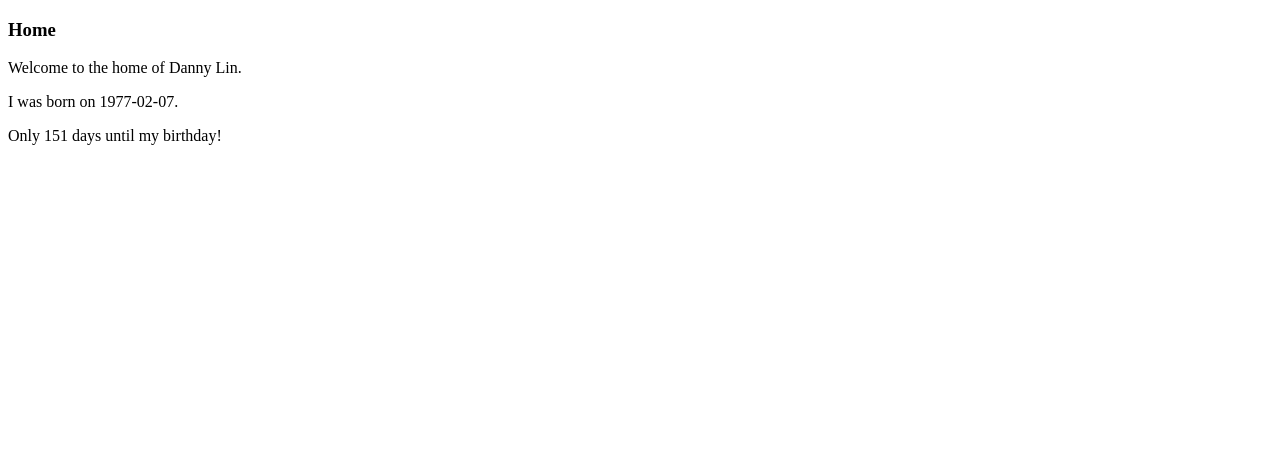
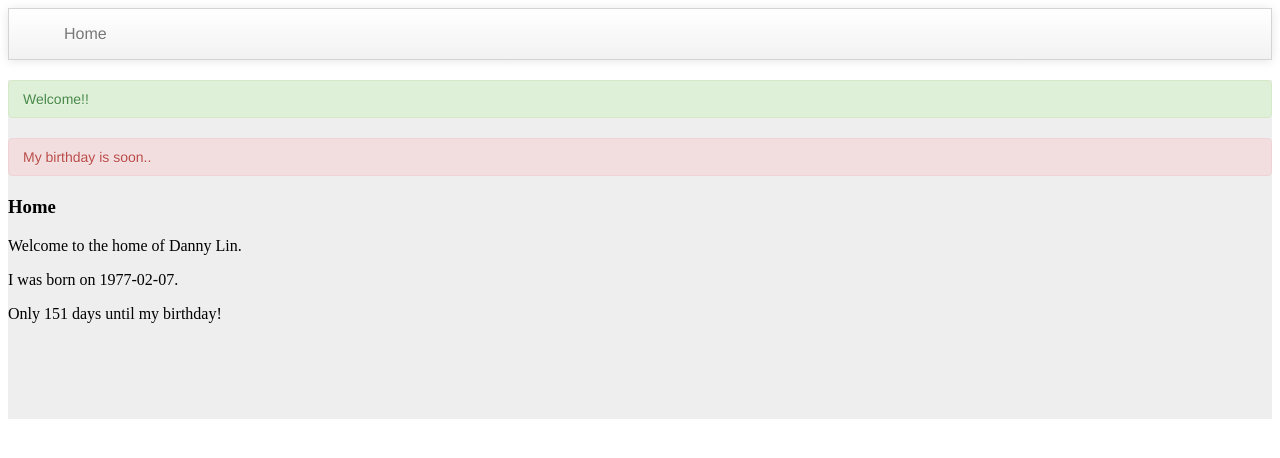
Before and after one commit to babypac/learn-rails, a Rails app: page / in a window 1280 px wide. Shown: the top 458 px of the page. Run offline with Rails 7, Linux system fonts and the light colour scheme; style sheets or scripts are compiled from the project's sources; some libraries are stand-ins or nearby versions.

Commit message:
what the

```diff
--- a/app/assets/javascripts/application.js
+++ b/app/assets/javascripts/application.js
@@ -2,12 +2,12 @@
 // listed below.
 //
 // Any JavaScript/Coffee file within this directory, lib/assets/javascripts, vendor/assets/javascripts,
-// or any plugin's vendor/assets/javascripts directory can be referenced here using a relative path.
+// or vendor/assets/javascripts of plugins, if any, can be referenced here using a relative path.
 //
 // It's not advisable to add code directly here, but if you do, it'll appear at the bottom of the
 // compiled file.
 //
-// Read Sprockets README (https://github.com/rails/sprockets#sprockets-directives) for details
+// Read Sprockets README (https://github.com/sstephenson/sprockets#sprockets-directives) for details
 // about supported directives.
 //
 //= require jquery
--- a/app/assets/stylesheets/application.css
+++ b/app/assets/stylesheets/application.css.scss
@@ -3,7 +3,7 @@
  * listed below.
  *
  * Any CSS and SCSS file within this directory, lib/assets/stylesheets, vendor/assets/stylesheets,
- * or any plugin's vendor/assets/stylesheets directory can be referenced here using a relative path.
+ * or vendor/assets/stylesheets of plugins, if any, can be referenced here using a relative path.
  *
  * You're free to add application-wide styles to this file and they'll appear at the bottom of the
  * compiled file so the styles you add here take precedence over styles defined in any styles
--- /dev/null
+++ b/app/assets/stylesheets/simple.css
@@ -0,0 +1,49 @@
+/*
+ * Simple CSS stylesheet for a navigation bar and flash messages.
+ */
+main {
+  background-color: #eee;
+  padding-bottom: 80px;
+  width: 100%;
+  }
+header {
+  border: 1px solid #d4d4d4;
+  background-image: linear-gradient(to bottom, white, #f2f2f2);
+  background-color: #f9f9f9;
+  -webkit-box-shadow: 0 1px 10px rgba(0, 0, 0, 0.1);
+  -moz-box-shadow: 0 1px 10px rgba(0, 0, 0, 0.1);
+  box-shadow: 0 1px 10px rgba(0, 0, 0, 0.1);
+  margin-bottom: 20px;
+  font-family: 'Helvetica Neue', Helvetica, Arial, sans-serif;
+}
+ul.nav li {
+  display: inline;
+}
+ul.nav li a {
+  padding: 10px 15px 10px;
+  color: #777777;
+  text-decoration: none;
+  text-shadow: 0 1px 0 white;
+}
+.flash_notice, .flash_alert {
+  padding: 8px 35px 8px 14px;
+  margin-bottom: 20px;
+  text-shadow: 0 1px 0 rgba(255, 255, 255, 0.5);
+  border: 1px solid #fbeed5;
+  -webkit-border-radius: 4px;
+  -moz-border-radius: 4px;
+  border-radius: 4px;
+  font-family: "Helvetica Neue", Helvetica, Arial, sans-serif;
+  font-size: 14px;
+  line-height: 20px;
+}
+.flash_notice {
+  background-color: #dff0d8;
+  border-color: #d6e9c6;
+  color: #468847;
+}
+.flash_alert {
+  background-color: #f2dede;
+  border-color: #eed3d7;
+  color: #b94a48;
+}
--- a/app/controllers/visitors_controller.rb
+++ b/app/controllers/visitors_controller.rb
@@ -2,6 +2,8 @@ class VisitorsController < ApplicationController
 
   def new
     @owner = Owner.new
+    flash.now[:notice] = 'Welcome!!'
+    flash.now[:alert] = 'My birthday is soon..'
   end
 
 end
--- /dev/null
+++ b/app/views/layouts/_messages.html.erb
@@ -0,0 +1,5 @@
+<% flash.each do |name, msg| %>
+  <% if msg.is_a?(String) %>
+    <%= content_tag :div, msg, :class => "flash_#{name}" %>
+  <% end %>
+<% end %>
--- /dev/null
+++ b/app/views/layouts/_navigation.html.erb
@@ -0,0 +1,4 @@
+<ul class="nav">
+  <li><%= link_to 'Home', root_path %></li>
+  <%= render 'layouts/navigation_links' %>
+</ul>
--- /dev/null
+++ b/app/views/layouts/_navigation_links.html.erb
@@ -0,0 +1 @@
+<%# add navigation links to this file %>
--- a/app/views/layouts/application.html.erb
+++ b/app/views/layouts/application.html.erb
@@ -1,14 +1,20 @@
 <!DOCTYPE html>
 <html>
   <head>
-  <title>LearnRails</title>
-  <%= stylesheet_link_tag    'application', media: 'all', 'data-turbolinks-track' => true %>
+    <meta name="viewport" content="width=device-width, initial-scale=1.0">
+    <title><%= content_for?(:title) ? yield(:title) : "Learn Rails" %></title>
+    <meta name="description" content="<%= content_for?(:description) ? yield(:description) : "Learn Rails" %>">
+    <%= stylesheet_link_tag 'application', media: 'all', 'data-turbolinks-track' => true %>
     <%= javascript_include_tag 'application', 'data-turbolinks-track' => true %>
     <%= csrf_meta_tags %>
   </head>
   <body>
-
+    <header>
+      <%= render 'layouts/navigation' %>
+    </header>
+    <main role="main">
+      <%= render 'layouts/messages' %>
       <%= yield %>
-
+    </main>
   </body>
 </html>
```
Lines whose indentation alone changed are shown as unchanged.
